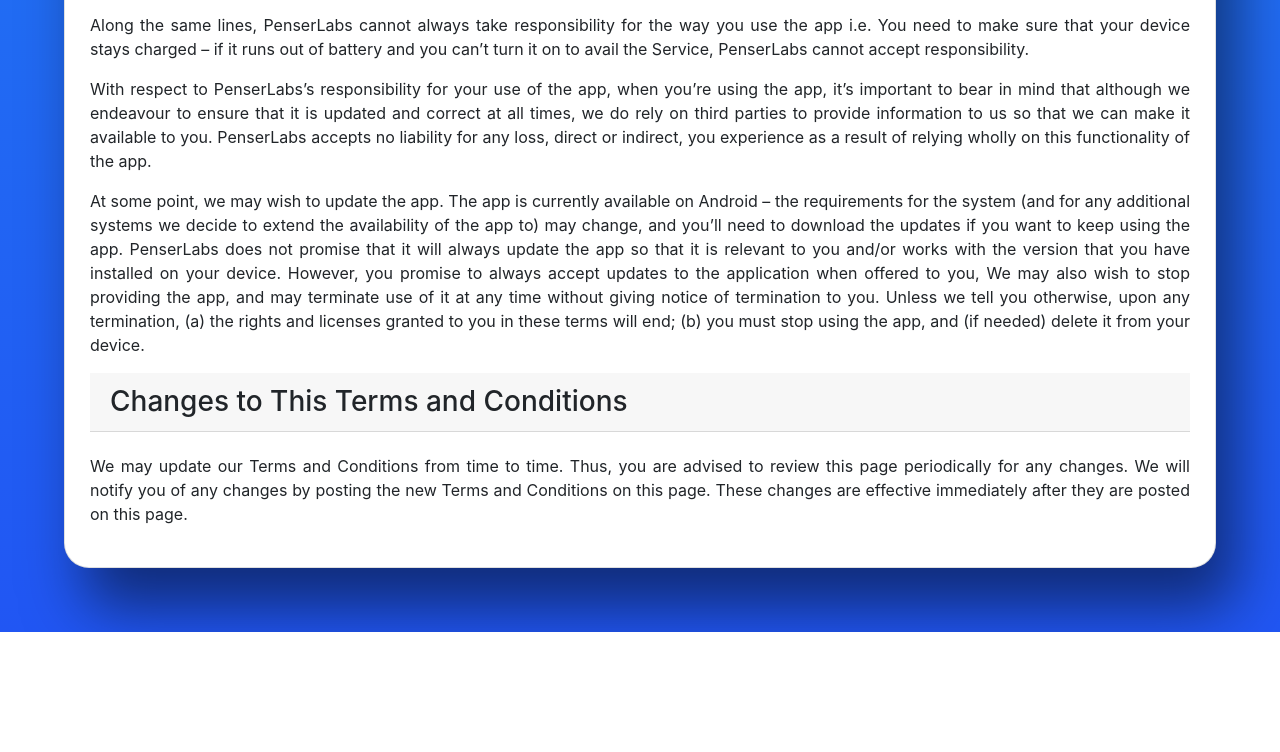
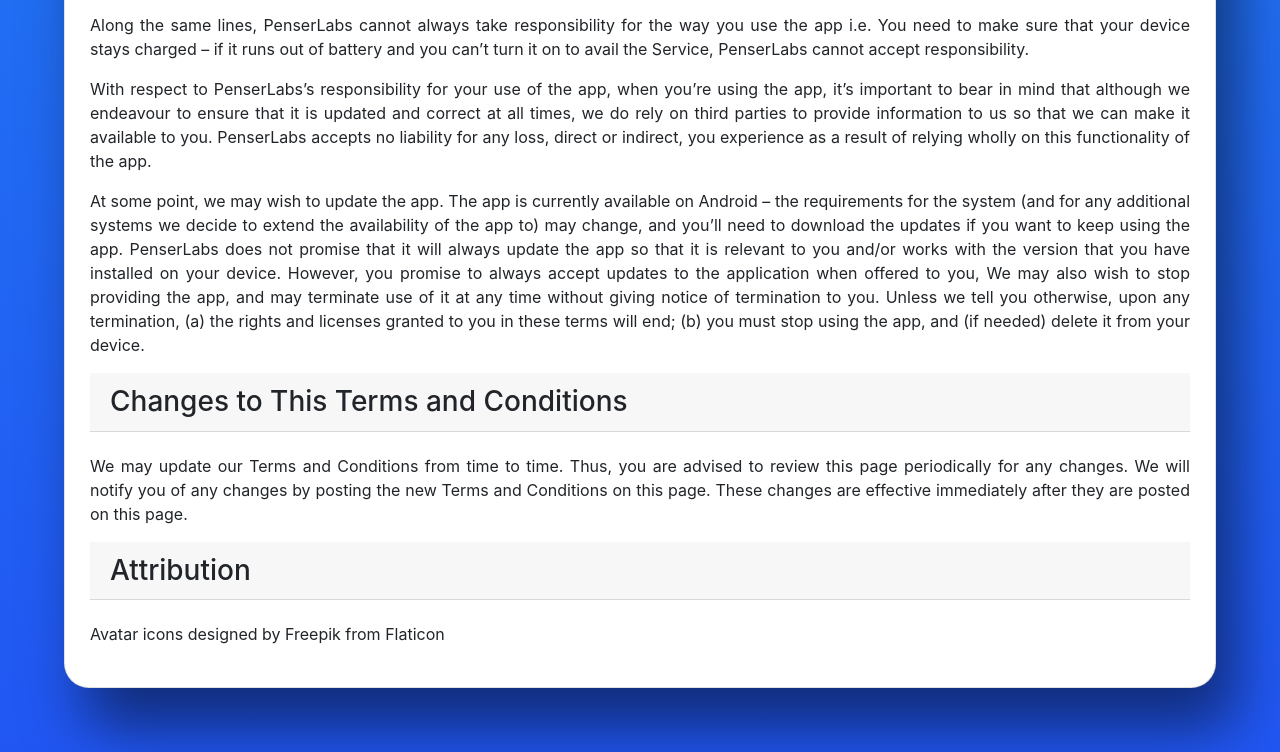
Before and after one commit to PenserLabs/PenserLabs.github.io, a website: page plabmate/terms.html in a window 1280 px wide. Shown: the part 772-1524 px from the top of the page. Before the commit the page ends 1404 px from the top, so only its background shows below. Drawn offline with nearby package versions, Linux system fonts and the light colour scheme.

Commit message:
attribution for plabmate

```diff
--- a/plabmate/style.css
+++ b/plabmate/style.css
@@ -21,3 +21,6 @@
 	background: linear-gradient(#2186f3, #2156f3);
 	text-align: justify;
 }
+h1,h3{
+	text-align: left;
+}
--- a/plabmate/terms.html
+++ b/plabmate/terms.html
@@ -11,7 +11,7 @@
 <body>
 	<div class="card">
 		<div class="card-body">
-		<h1 class="card-header">Terms & Conditions</h1>
+		<h1 class="card-header">Terms &amp; Conditions</h1>
 		<p>By downloading or using the app, these terms will automatically apply to you – you should make sure therefore that you read them carefully before using the app. You’re not allowed to copy, or modify the app, any part of the app, or our trademarks in any way. You’re not allowed to attempt to extract the source code of the app, and you also shouldn’t try to translate the app into other languages, or make derivative versions.</p>
 
 		<p>The questions contained within the app are drawn from user submissions and free to use sources. We do not claim ownership of the questions and their explanations. The application cost levied on the user is to solely cover app development costs.</p>
@@ -33,6 +33,10 @@
 		<h3 class="card-header">Changes to This Terms and Conditions</h2>
 
 		<p>We may update our Terms and Conditions from time to time. Thus, you are advised to review this page periodically for any changes. We will notify you of any changes by posting the new Terms and Conditions on this page. These changes are effective immediately after they are posted on this page.</p>
+
+		<h3 class="card-header">Attribution</h2>
+
+		<p>Avatar icons designed by Freepik from Flaticon</p>
 		</div>
 	</div>
 </body>
```
